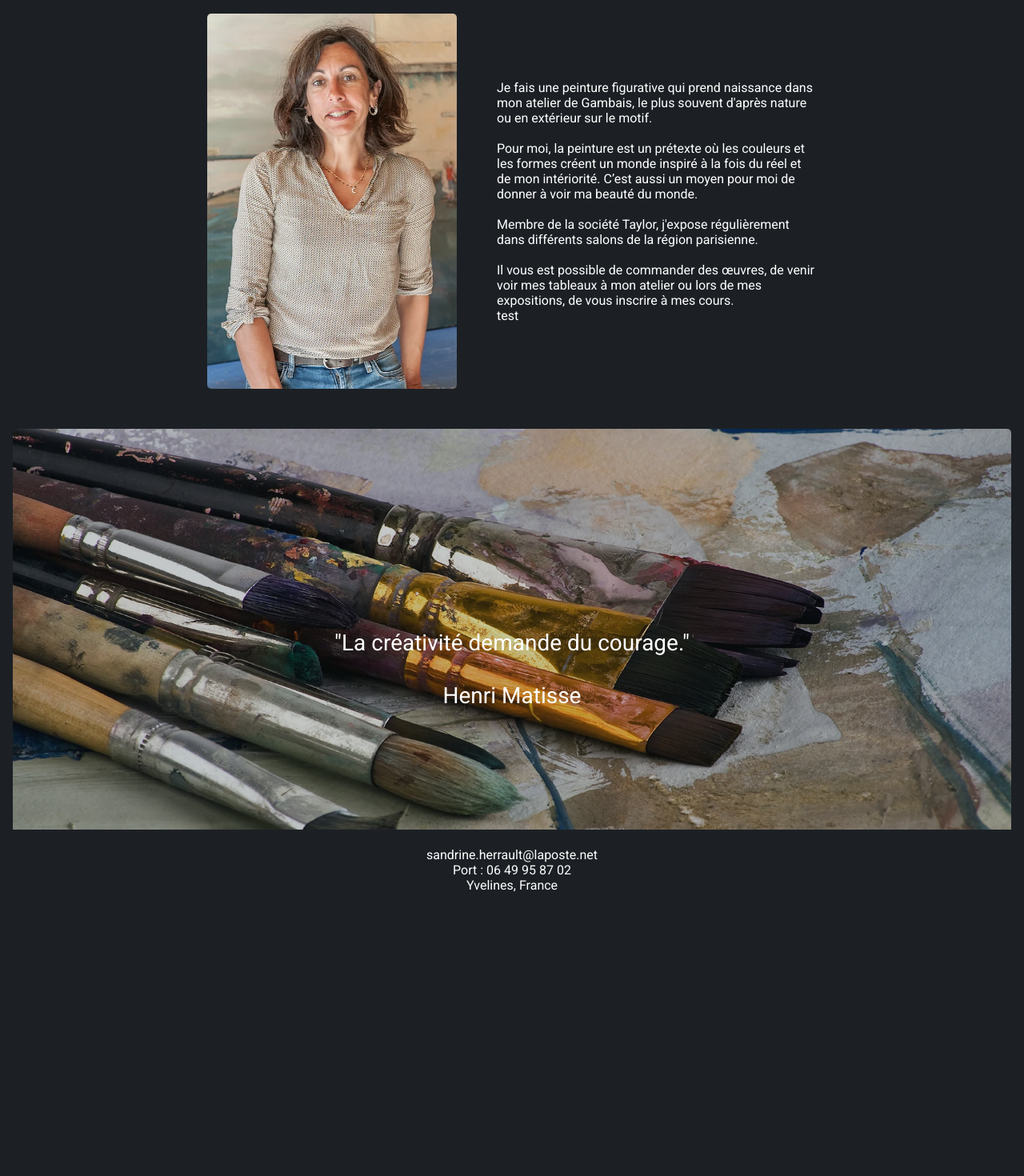
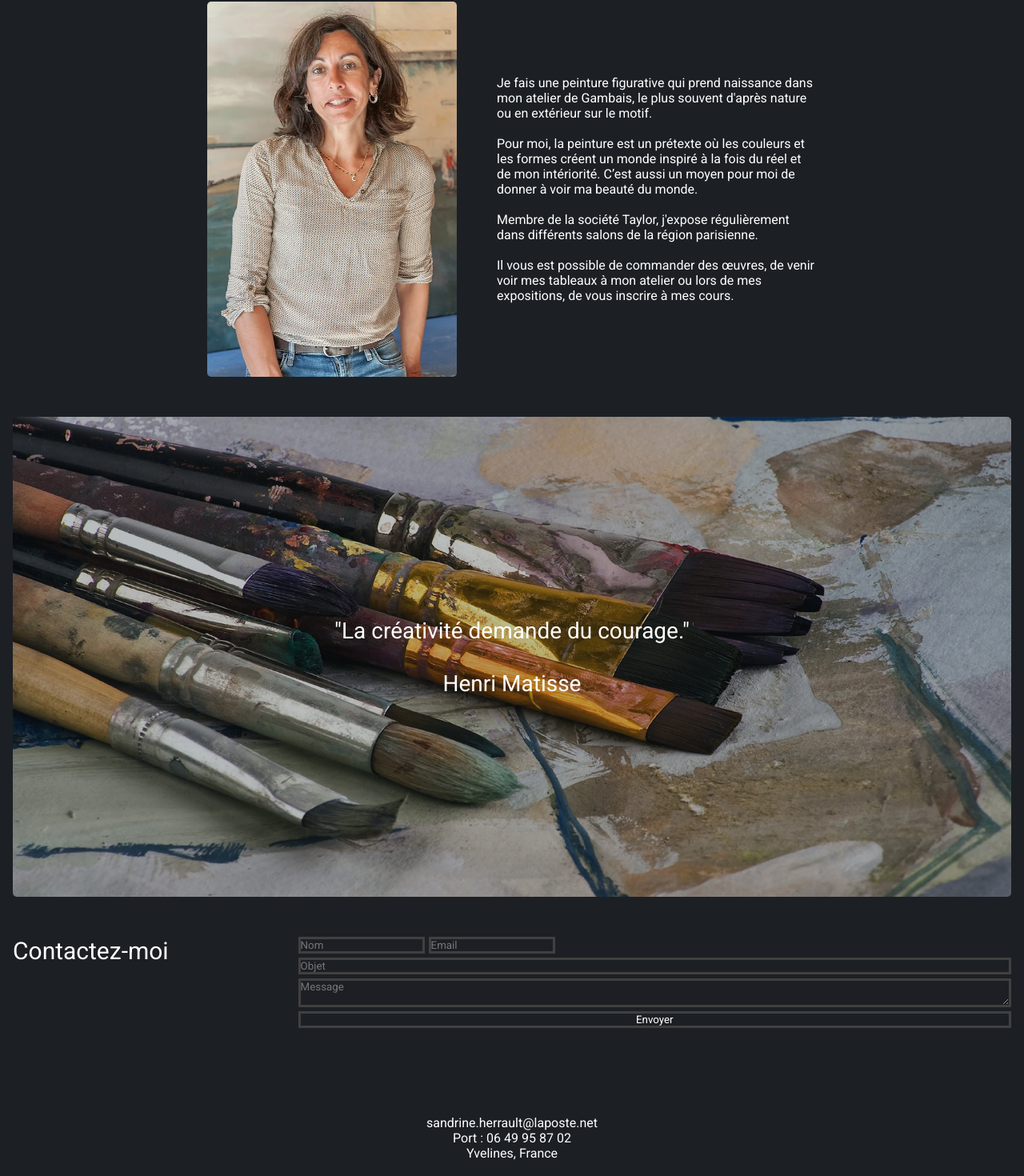
Before and after one commit to Loony675/sandrine-herrault, a Next.js app: page / in a window 1280 px wide. Shown: the part 612-2082 px from the top of the page at 80% size. Before the commit the page ends 1764 px from the top, so only its background shows below. Built offline with nearby package versions, Linux system fonts and the light colour scheme.

Commit message:
implantation formulaire sans css

```diff
--- a/package.json
+++ b/package.json
@@ -16,6 +16,7 @@
     "next": "13.1.2",
     "react": "18.2.0",
     "react-dom": "18.2.0",
+    "react-hook-form": "^7.42.1",
     "react-social-icons": "^5.15.0"
   }
 }
--- a/pages/index.js
+++ b/pages/index.js
@@ -1,11 +1,19 @@
 import Image from "next/image";
 import React from "react";
+import { useForm } from "react-hook-form";
 
-import { Inter } from "@next/font/google";
 import styles from "@/styles/Home.module.css";
 import Header from "@/components/Header";
 
 export default function Home() {
+  const {
+    register,
+    handleSubmit,
+    watch,
+    formState: { errors },
+  } = useForm();
+  const onSubmit = (data) =>
+    (window.location.href = `mailto:theo.loussot@gmail.com?subject=${data.subject}&body=Bonjour, je m'appelle ${data.name}. ${data.message} (${data.email})`);
   return (
     <div className={styles.homeContainer}>
       <div className={styles.bannerContainer}>
@@ -43,7 +51,6 @@ export default function Home() {
               tableaux à mon atelier ou lors de mes expositions, de vous
               inscrire à mes cours.
             </p>
-            <p>test</p>
           </div>
         </div>
       </div>
@@ -54,10 +61,48 @@ export default function Home() {
           alt="outils de peintre"
         />
         <div className={styles.textImg}>
-          <div style={{background:'none'}}> "La créativité demande du courage."</div>
+          <div style={{ background: "none" }}>
+            {" "}
+            "La créativité demande du courage."
+          </div>
           <br />
-          <div style={{background:'none'}}>Henri Matisse</div>
+          <div style={{ background: "none" }}>Henri Matisse</div>
         </div>
+      </div>
+      <div className={styles.contactSection}>
+        <div className={styles.formTitle}>Contactez-moi</div>
+        <form onSubmit={handleSubmit(onSubmit)} className={styles.formSectionG}>
+          <div className={styles.formSection1}>
+            <input
+              {...register("name")}
+              placeholder="Nom"
+              className={styles.contactInput} style={{marginRight:'5px'}}
+              type="text"
+            />
+            <input
+              {...register("email")}
+              placeholder="Email"
+              className={styles.contactInput}
+              type="email"
+            />
+            </div>
+              <input
+                {...register("subject")}
+                placeholder="Objet"
+                className={styles.contactInput}
+                type="text"
+              />
+              <textarea
+                {...register("message")}
+                placeholder="Message"
+                className={styles.contactInput}
+                />
+              <button className={styles.contactInput} type="submit">
+                Envoyer
+              </button>
+
+        </form>
+
       </div>
     </div>
   );
--- a/styles/Footer.module.css
+++ b/styles/Footer.module.css
@@ -7,4 +7,5 @@
   align-items: center;
   justify-content: center;
   height: 100px;
+  color:white;
 }
--- a/styles/Header.module.css
+++ b/styles/Header.module.css
@@ -1,5 +1,5 @@
 .container {
-  height: 140px;
+  height: 120px;
   display: flex;
   position: sticky;
   top:0;
@@ -7,17 +7,19 @@
   justify-content: space-around;
   padding: 1em;
   background-color: rgb(28, 28, 28);
-  box-shadow: inset 0px -2px 0px #c5c6c7;
+  box-shadow:  0 20px 30px rgb(28, 28, 28);
   z-index: 20;
+  color:white;
 }
 .leftContainer {
   background-color: rgb(28, 28, 28);
 
   display: flex;
   align-items: center;
-  height: 140px;
+  height: 100px;
 }
 .centerContainer {
+
   display: flex;
   justify-content: center;
   flex-direction: column;
@@ -26,7 +28,7 @@
 }
 .artist {
   font-size: 40px;
-  margin-bottom: 10px;
+  margin-bottom: 15px;
   background-color: rgb(28, 28, 28);
   box-shadow:inset 0px -1px 0px #f7ab0a;
 }
@@ -40,6 +42,7 @@
   background-color: rgb(28, 28, 28);
 }
 .navLink {
+  color:white;
   transition-duration: 0.4s;
   margin: 9px;
   background-color: rgb(28, 28, 28);
@@ -53,7 +56,7 @@
   align-items: center;
   justify-content: flex-end;
   background: rgb(28, 28, 28);
-  height: 140px;
+  height: 100px;
   width: 168px;
 }
 .buttonHeader {
--- a/styles/Home.module.css
+++ b/styles/Home.module.css
@@ -1,5 +1,6 @@
 .homeContainer {
-  margin-top: 5px;
+    color:white;
+  margin-top: 10px;
   padding: 1em;
   display: flex;
   flex-direction: column;
@@ -57,7 +58,7 @@
     width: 100%;
     height: 600px;
     border-radius: 5px;
-    opacity:0.75;
+    opacity:0.70;
 }
 .textImg {
     background: none;
@@ -69,3 +70,37 @@
     align-items: center;
     font-size: 28px;
 }
+.contactSection{
+    height: 300px;
+    margin-top: 50px;
+    display: flex;
+    justify-content: center;
+    color:white;
+}
+.formTitle {
+    font-size: 30px;
+    width: 400px;
+}
+.formSectionG{
+
+    width: 1000px;
+    display: flex;
+    flex-direction: column;
+}
+
+.formSection1 {
+    display:flex;
+}
+
+.contactInput {
+    color:white;
+    border: solid 3px #404040;
+    margin-bottom: 5px;
+    outline-width: none;
+}
+.contactInput:hover {
+    border: solid 3px #F7AB0A;
+}
+.contactInput:focus {
+    border: solid 3px #F7AB0A
+}
--- a/styles/globals.css
+++ b/styles/globals.css
@@ -1,16 +1,16 @@
-@import url('https://fonts.googleapis.com/css2?family=Roboto&display=swap');
+@import url("https://fonts.googleapis.com/css2?family=Roboto&display=swap");
 * {
   margin: 0;
   padding: 0;
   background-color: rgb(28, 32, 37);
   text-decoration: none;
-  color: white;
   max-width: 100%;
-  font-family: 'Roboto', sans-serif;
+  font-family: "Roboto", sans-serif;
 }
 body {
   height: 100%;
   position: relative;
+
 }
 footer {
   display: flex;
```
Also changed, not shown: 1 other file (tests, documents, lock files or other folders).
